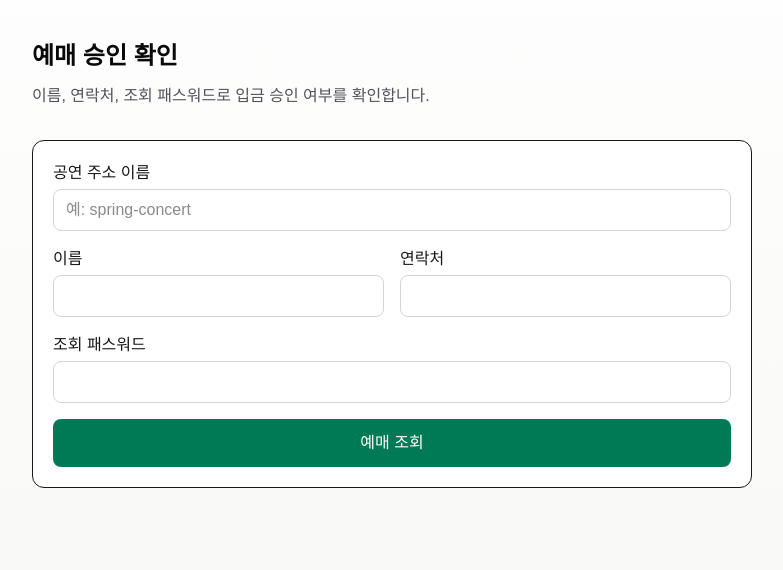
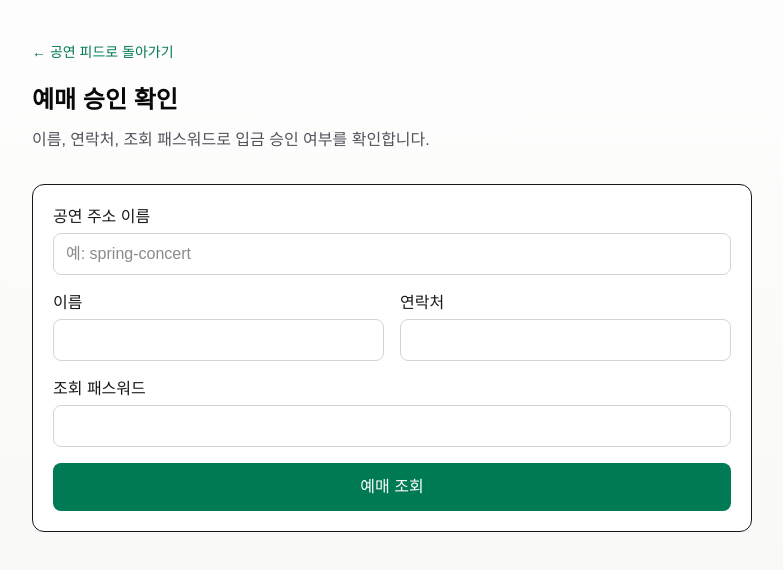
Before and after one commit to jhyeokadofhoseiufghw/AI_PBL_OCC, a Next.js app: page /reservation/status in a window 1280 px wide. Shown: the top 570 px of the page, without its empty margins (248-1031 px from the left). Built offline with nearby package versions, Linux system fonts and the light colour scheme.

Commit message:
Add feed return link to reservation lookup

```diff
--- a/src/app/reservation/status/page.tsx
+++ b/src/app/reservation/status/page.tsx
@@ -1,3 +1,4 @@
+import Link from "next/link";
 import { LookupForm } from "@/features/reservations/components/lookup-form";
 export default async function ReservationStatusPage({
   searchParams,
@@ -11,7 +12,15 @@ export default async function ReservationStatusPage({
   const query = await searchParams;
   return (
     <main className="mx-auto min-h-screen max-w-3xl px-6 py-10">
-      <h1 className="text-2xl font-semibold text-zinc-950">예매 승인 확인</h1>
+      <Link
+        className="text-sm font-medium text-emerald-700 hover:text-emerald-800"
+        href="/feed"
+      >
+        ← 공연 피드로 돌아가기
+      </Link>
+      <h1 className="mt-5 text-2xl font-semibold text-zinc-950">
+        예매 승인 확인
+      </h1>
       <p className="mt-3 text-zinc-600">
         이름, 연락처, 조회 패스워드로 입금 승인 여부를 확인합니다.
       </p>
```
